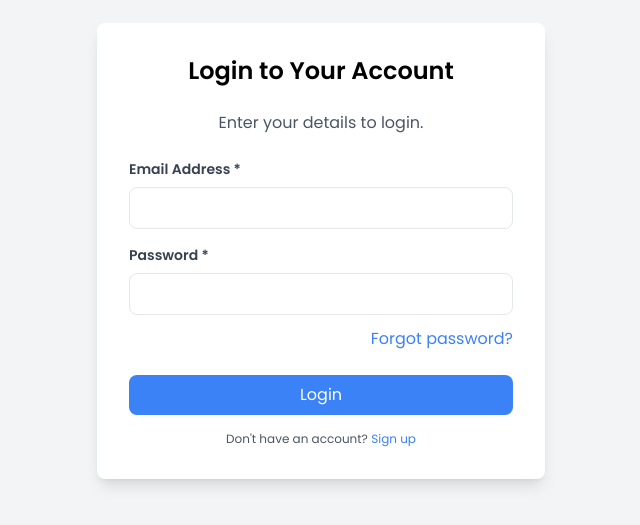
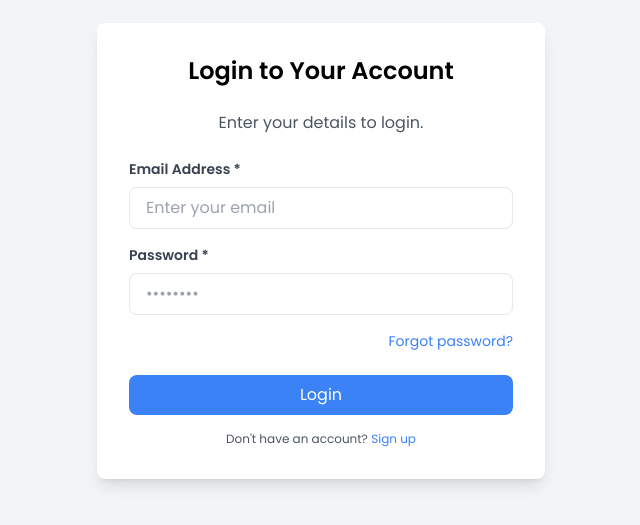
Before and after one commit to bibhakta21/SajiloBihe-Frontend, a React (Vite) app: page /login in a window 1280 px wide. Shown: the part 149-674 px from the top of the page, without its empty margins (319-959 px from the left). Built offline with nearby package versions, Linux system fonts and the light colour scheme.

Commit message:
Refactored login code

```diff
--- a/src/components/login/Login.jsx
+++ b/src/components/login/Login.jsx
@@ -1,83 +1,96 @@
-import React, { useState } from "react";
+import React, { useState, useContext } from "react";
 import { Link, useNavigate } from "react-router-dom";
-import axios from "axios";
+import { UserContext } from "../../context/UserContext";
 
 const Login = () => {
   const [email, setEmail] = useState("");
   const [password, setPassword] = useState("");
   const [error, setError] = useState("");
+  const [success, setSuccess] = useState("");
   const navigate = useNavigate();
+  const { setUser } = useContext(UserContext);
 
-  const handleSubmit = async (e) => {
+  const handleLogin = async (e) => {
     e.preventDefault();
     setError("");
+    setSuccess("");
 
     try {
-      const response = await axios.post("http://localhost:3000/api/auth/login", {
-        email,
-        password,
+      const response = await fetch("http://localhost:3000/api/users/login", {
+        method: "POST",
+        headers: { "Content-Type": "application/json" },
+        body: JSON.stringify({ email, password }),
       });
 
-      if (response.status === 200) {
-        const token = response.data.token;
+      const data = await response.json();
 
+      if (!response.ok) {
+        setError(data.error || "Login failed");
+        return;
+      }
 
-        localStorage.setItem("authToken", token);
+      localStorage.setItem("token", data.token);
 
+      // Fetch user data after login
+      const userResponse = await fetch("http://localhost:3000/api/users/me", {
+        method: "GET",
+        headers: {
+          Authorization: `Bearer ${data.token}`,
+        },
+      });
 
-        navigate("/dashboard");
+      if (userResponse.ok) {
+        const userData = await userResponse.json();
+        setUser(userData); // Update UserContext with the logged-in user
       }
-    } catch (err) {
 
-      setError(err.response?.data?.message || "An error occurred during login");
+      setSuccess("Login successful! Redirecting...");
+
+      setTimeout(() => navigate("/"), 2000);
+    } catch (error) {
+      setError("Something went wrong. Please try again.");
     }
   };
 
   return (
-    <>
     <div className="min-h-screen flex items-center justify-center bg-gray-100 py-10 px-4">
       <div className="bg-white p-8 rounded-lg shadow-lg w-full max-w-md">
         <h2 className="text-2xl font-semibold text-center mb-6">Login to Your Account</h2>
         <p className="text-gray-600 text-center mb-6">Enter your details to login.</p>
 
-          {error && (
-            <div className="mb-4 text-red-500 text-sm font-semibold text-center">
-              {error}
-            </div>
-          )}
+        {/* Error message */}
+        {error && <p className="text-red-500 text-sm text-center mb-4">{error}</p>}
+        {success && <p className="text-green-500 text-sm text-center mb-4">{success}</p>}
 
-          <form onSubmit={handleSubmit}>
+        <form onSubmit={handleLogin}>
           <div className="mb-4">
-              <label htmlFor="email" className="block text-gray-700 text-sm font-semibold mb-2">
-                Email Address *
-              </label>
+            <label className="block text-gray-700 text-sm font-semibold mb-2">Email Address *</label>
             <input
               type="email"
-                id="email"
               className="w-full px-4 py-2 border rounded-lg text-gray-700 focus:ring-blue-500 focus:outline-none"
+              required
+              placeholder="Enter your email"
               value={email}
               onChange={(e) => setEmail(e.target.value)}
-                required
             />
           </div>
 
-            <div className="mb-6">
-              <label htmlFor="password" className="block text-gray-700 text-sm font-semibold mb-2">
-                Password *
-              </label>
+          <div className="mb-4">
+            <label className="block text-gray-700 text-sm font-semibold mb-2">Password *</label>
             <input
               type="password"
-                id="password"
-                className="w-full px-4 py-2 mb-3 border rounded-lg text-gray-700 focus:ring-blue-500 focus:outline-none"
+              className="w-full px-4 py-2 border rounded-lg text-gray-700 focus:ring-blue-500 focus:outline-none"
+              required
+              placeholder="••••••••"
               value={password}
               onChange={(e) => setPassword(e.target.value)}
-                required
             />
-              <div className="text-right">
-                <Link to="/forgotpass" className="text-blue-500 hover:underline">
+          </div>
+
+          <div className="flex justify-end mb-6">
+            <Link to="/forgotpass" className="text-sm text-blue-500 hover:underline">
               Forgot password?
             </Link>
-              </div>
           </div>
 
           <button
@@ -96,7 +109,6 @@ const Login = () => {
         </form>
       </div>
     </div>
-    </>
   );
 };
 
```
Lines whose indentation alone changed are shown as unchanged.
